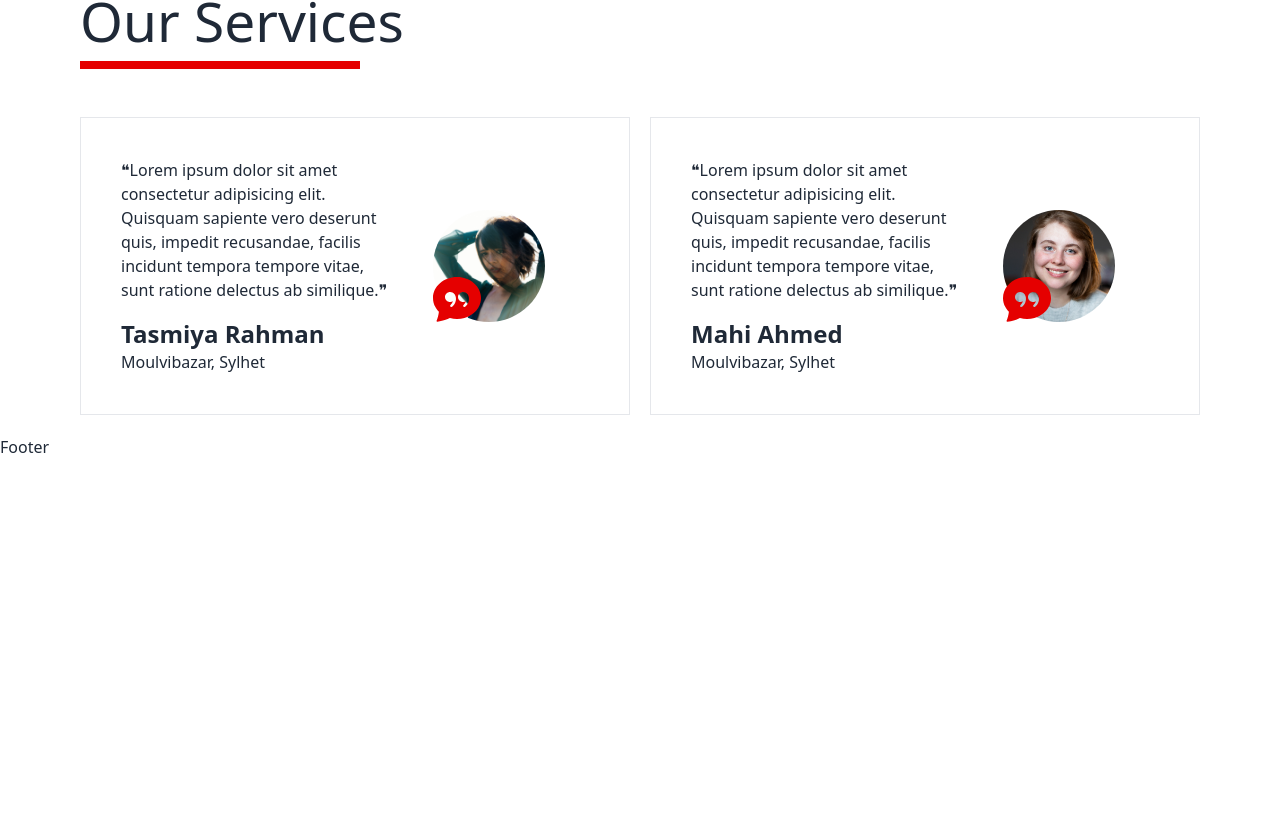
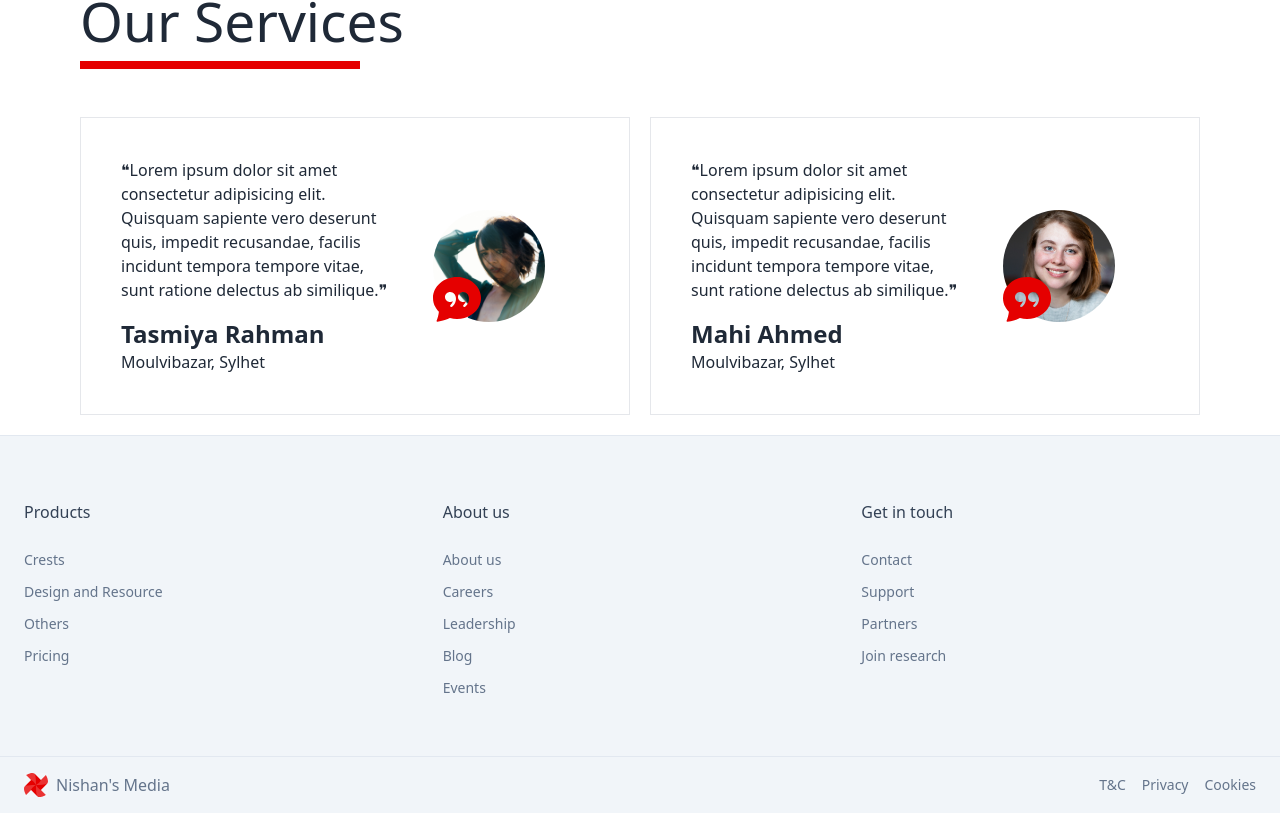
Before and after one commit to Soikotdeb/nishans-media-client, a React (Vite) app: page / in a window 1280 px wide. Shown: the part 4521-5334 px from the top of the page. Before the commit the page ends 4980 px from the top, so only its background shows below. Built offline with nearby package versions, Linux system fonts and the light colour scheme.

Commit message:
Added Footer

```diff
--- a/src/Shared/Footer/Footer.jsx
+++ b/src/Shared/Footer/Footer.jsx
@@ -1,11 +1,230 @@
-import React from 'react';
+import React from "react"
 
 const Footer = () => {
   return (
-    <div className=''>
-      Footer
-    </div>
-  );
-};
-
+    <>
+      <footer className="w-full text-slate-500">
+        <div className="border-t border-slate-200 bg-slate-100 pt-16 pb-12 text-sm">
+          <div className="container mx-auto px-6">
+            <div className="grid grid-cols-4 gap-6 md:grid-cols-8 lg:grid-cols-12">
+              <nav
+                className="col-span-2 md:col-span-4 lg:col-span-4"
+                aria-labelledby="footer-product-3-sub"
+              >
+                <h3
+                  className="mb-6 text-base font-medium text-slate-700"
+                  id="footer-product-3-sub"
+                >
+                  Products
+                </h3>
+                <ul>
+                  <li className="mb-2 leading-6">
+                    <a
+                      href="crests"
+                      className="transition-colors duration-300 hover:text-primary "
+                    >
+                      Crests
+                    </a>
+                  </li>
+                  <li className="mb-2 leading-6">
+                    <a
+                      href="design-and-resource"
+                      className="transition-colors duration-300 hover:text-primary "
+                    >
+                      Design and Resource
+                    </a>
+                  </li>
+                  <li className="mb-2 leading-6">
+                    <a
+                      href="others"
+                      className="transition-colors duration-300 hover:text-primary "
+                    >
+                      Others
+                    </a>
+                  </li>
+                  <li className="mb-2 leading-6">
+                    <a
+                      href="#"
+                      className="transition-colors duration-300 hover:text-primary "
+                    >
+                      Pricing
+                    </a>
+                  </li>
+                </ul>
+              </nav>
+              <nav
+                className="col-span-2 md:col-span-4 lg:col-span-4"
+                aria-labelledby="footer-about-3-sub"
+              >
+                <h3
+                  className="mb-6 text-base font-medium text-slate-700"
+                  id="footer-about-3-sub"
+                >
+                  About us
+                </h3>
+                <ul>
+                  <li className="mb-2 leading-6">
+                    <a
+                      href="about"
+                      className="transition-colors duration-300 hover:text-primary "
+                    >
+                      About us
+                    </a>
+                  </li>
+                  <li className="mb-2 leading-6">
+                    <a
+                      href="#"
+                      className="transition-colors duration-300 hover:text-primary "
+                    >
+                      Careers
+                    </a>
+                  </li>
+                  <li className="mb-2 leading-6">
+                    <a
+                      href="#"
+                      className="transition-colors duration-300 hover:text-primary "
+                    >
+                      Leadership
+                    </a>
+                  </li>
+                  <li className="mb-2 leading-6">
+                    <a
+                      href="#"
+                      className="transition-colors duration-300 hover:text-primary "
+                    >
+                      Blog
+                    </a>
+                  </li>
+                  <li className="mb-2 leading-6">
+                    <a
+                      href="#"
+                      className="transition-colors duration-300 hover:text-primary "
+                    >
+                      Events
+                    </a>
+                  </li>
+                </ul>
+              </nav>
+              <nav
+                className="col-span-2 md:col-span-4 lg:col-span-4"
+                aria-labelledby="footer-get-in-touch-3-sub"
+              >
+                <h3
+                  className="mb-6 text-base font-medium text-slate-700"
+                  id="footer-get-in-touch-3-sub"
+                >
+                  Get in touch
+                </h3>
+                <ul>
+                  <li className="mb-2 leading-6">
+                    <a
+                      href="contact"
+                      className="transition-colors duration-300 hover:text-primary "
+                    >
+                      Contact
+                    </a>
+                  </li>
+                  <li className="mb-2 leading-6">
+                    <a
+                      href="#"
+                      className="transition-colors duration-300 hover:text-primary "
+                    >
+                      Support
+                    </a>
+                  </li>
+                  <li className="mb-2 leading-6">
+                    <a
+                      href="#"
+                      className="transition-colors duration-300 hover:text-primary "
+                    >
+                      Partners
+                    </a>
+                  </li>
+                  <li className="mb-2 leading-6">
+                    <a
+                      href="#"
+                      className="transition-colors duration-300 hover:text-primary "
+                    >
+                      Join research
+                    </a>
+                  </li>
+                </ul>
+              </nav>
+            </div>
+          </div>
+        </div>
+        {/*      <!-- Sub Footer --> */}
+        <div className="border-t border-slate-200 bg-slate-100 py-4 text-sm">
+          <div className="container mx-auto px-6">
+            <div className="grid grid-cols-4 items-center gap-6 md:grid-cols-8 lg:grid-cols-12">
+              <a
+                id="logo"
+                aria-current="page"
+                className="col-span-1 flex items-center gap-2 whitespace-nowrap text-base font-medium leading-6 focus:outline-none md:col-span-4 lg:col-span-6"
+                href="#"
+              >
+                <svg
+                  width="300"
+                  height="300"
+                  viewBox="0 0 300 300"
+                  fill="none"
+                  xmlns="http://www.w3.org/2000/svg"
+                  className="h-6 w-6 shrink-0 bg-primary"
+                >
+                  <path
+                    fillRule="evenodd"
+                    clipRule="evenodd"
+                    d="M88.1121 88.1134L150.026 150.027L150.027 150.027L150.027 150.027L150.028 150.027L150.027 150.026L88.1133 88.1122L88.1121 88.1134ZM273.878 273.877C272.038 274.974 196.128 319.957 165.52 289.349L88.1124 211.942L26.1434 273.911C26.1434 273.911 -20.3337 196.504 10.651 165.519L88.1121 88.1134L26.1417 26.1433C26.1417 26.1433 69.6778 0.00338007 104.519 0H0V300H300V0H104.533C116.144 0.00112664 126.789 2.90631 134.534 10.651L211.941 88.1123L273.877 26.177C274.974 28.0159 319.957 103.926 289.349 134.535L211.942 211.942L273.878 273.877ZM273.878 273.877L273.912 273.857V273.911L273.878 273.877ZM273.877 26.177L273.911 26.1429H273.857C273.857 26.1429 273.863 26.1544 273.877 26.177Z"
+                    fill="#f1f5f9"
+                  />
+                  <path
+                    fillRule="evenodd"
+                    clipRule="evenodd"
+                    d="M0 0H300V300H0V0ZM150.026 150.025C121.715 99.731 88.1131 88.1122 88.1131 88.1122L10.6508 165.519C10.6508 165.519 26.143 150.027 150.026 150.027H150.027C150.026 150.027 150.026 150.027 150.026 150.027L150.026 150.027C99.731 178.339 88.1124 211.941 88.1124 211.941L165.52 289.348C165.52 289.348 150.032 273.86 150.027 150.027H150.029C178.341 200.323 211.944 211.942 211.944 211.942L289.352 134.535C289.352 134.535 273.864 150.023 150.027 150.027V150.027L150.027 150.027C200.322 121.715 211.941 88.1125 211.941 88.1125L134.534 10.651C134.534 10.651 150.026 26.1431 150.026 150.025ZM150.027 150.027L150.026 150.027C150.026 150.026 150.026 150.026 150.026 150.025C150.026 150.025 150.027 150.026 150.027 150.027ZM150.027 150.027L150.027 150.026L150.027 150.027C150.027 150.027 150.027 150.027 150.027 150.027L150.027 150.027ZM150.027 150.027C150.027 150.027 150.027 150.027 150.027 150.027H150.027L150.027 150.027Z"
+                    fill="rgba(255, 255, 255, .2)"
+                  />
+                </svg>
+                Nishan's Media
+              </a>
+              <nav
+                className="col-span-3 md:col-span-4 lg:col-span-6"
+                aria-labelledby="subfooter-links"
+              >
+                <h3 className="sr-only" id="subfooter-links">
+                  Get in touch
+                </h3>
+                <ul className="flex flex-wrap items-center justify-end gap-2 lg:gap-4">
+                  <li className="leading-6">
+                    <a
+                      href="#"
+                      className="transition-colors duration-300 hover:text-primary "
+                    >
+                      T&C
+                    </a>
+                  </li>
+                  <li className="leading-6">
+                    <a
+                      href="#"
+                      className="transition-colors duration-300 hover:text-primary "
+                    >
+                      Privacy
+                    </a>
+                  </li>
+                  <li className="leading-6">
+                    <a
+                      href="#"
+                      className="transition-colors duration-300 hover:text-primary "
+                    >
+                      Cookies
+                    </a>
+                  </li>
+                </ul>
+              </nav>
+            </div>
+          </div>
+        </div>
+      </footer>
+    </>
+  )
+}
 export default Footer;
```
